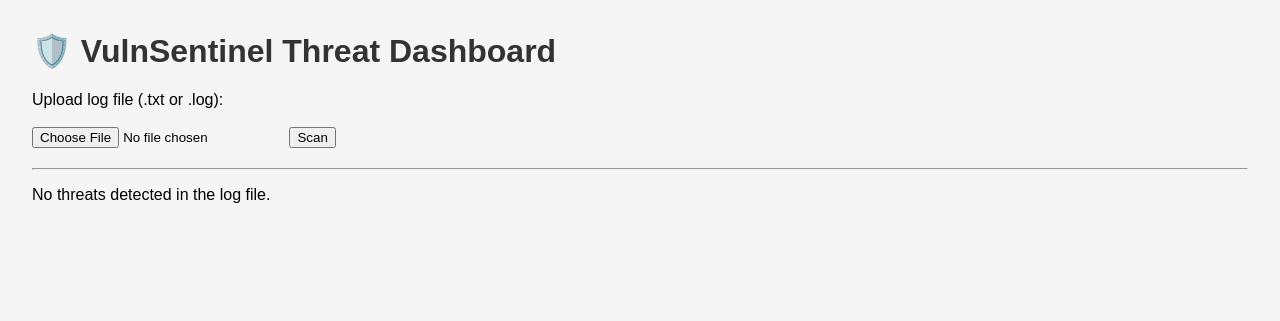
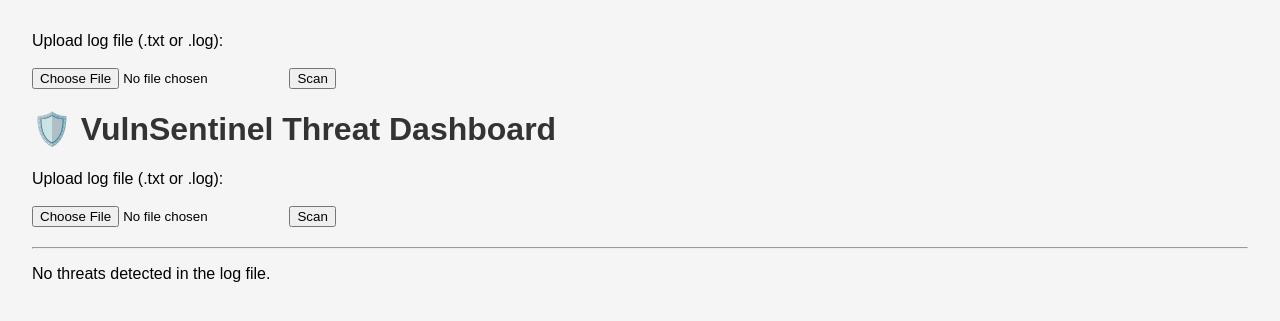
Before and after one commit to domino79/vulnsentinel, a Flask app: page / in a window 1280 px wide. Shown: the top 321 px of the page. Run offline with Flask 3, Linux system fonts and the light colour scheme.

Commit message:
Update dashboard.html

```diff
--- a/templates/dashboard.html
+++ b/templates/dashboard.html
@@ -1,3 +1,11 @@
+<form method="POST" enctype="multipart/form-data">
+    <label for="logfile">Upload log file (.txt or .log):</label><br><br>
+    <input type="file" name="logfile" required>
+    <button type="submit">Scan</button>
+</form>
+
+
+
 <!DOCTYPE html>
 <html lang="en">
 <head>
```
